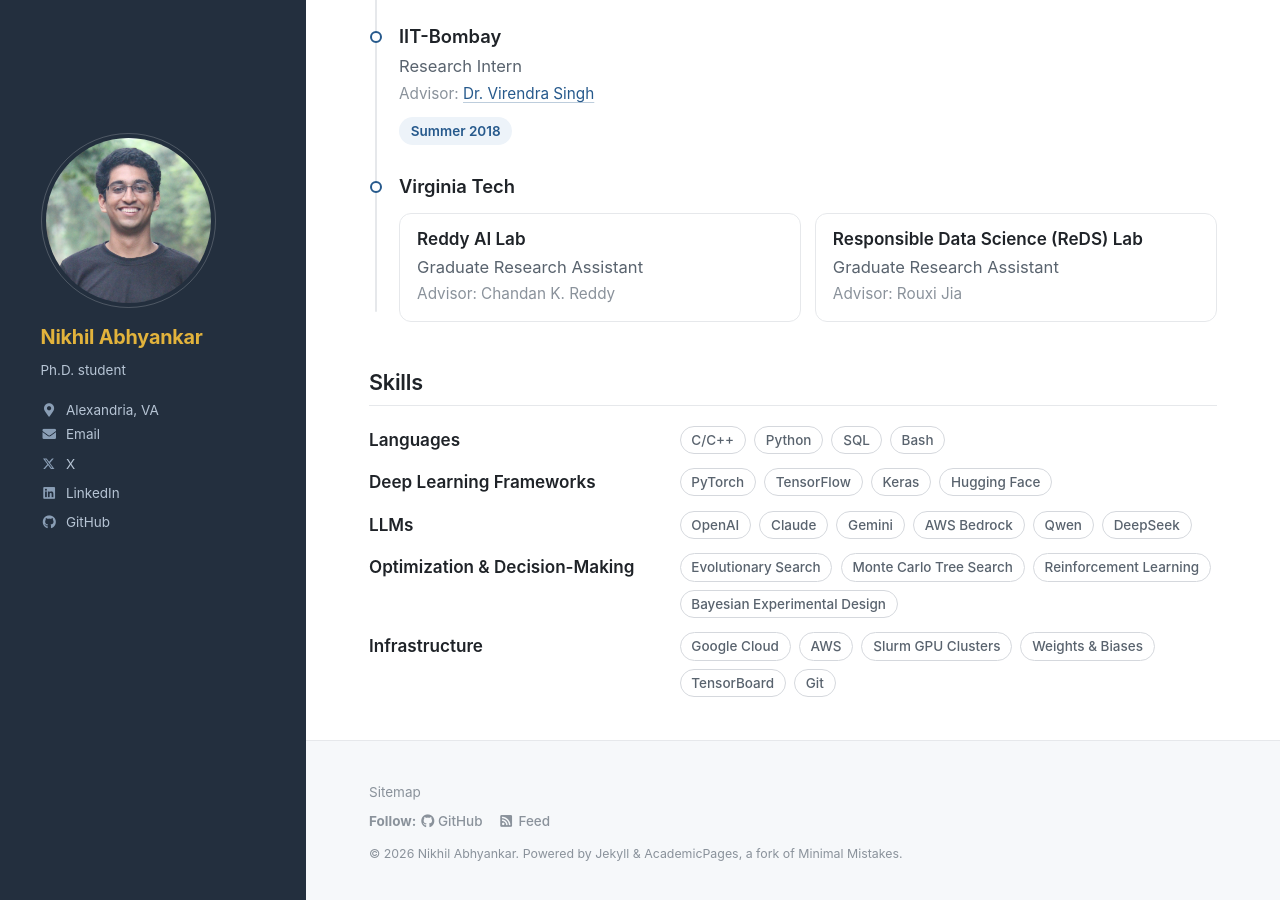
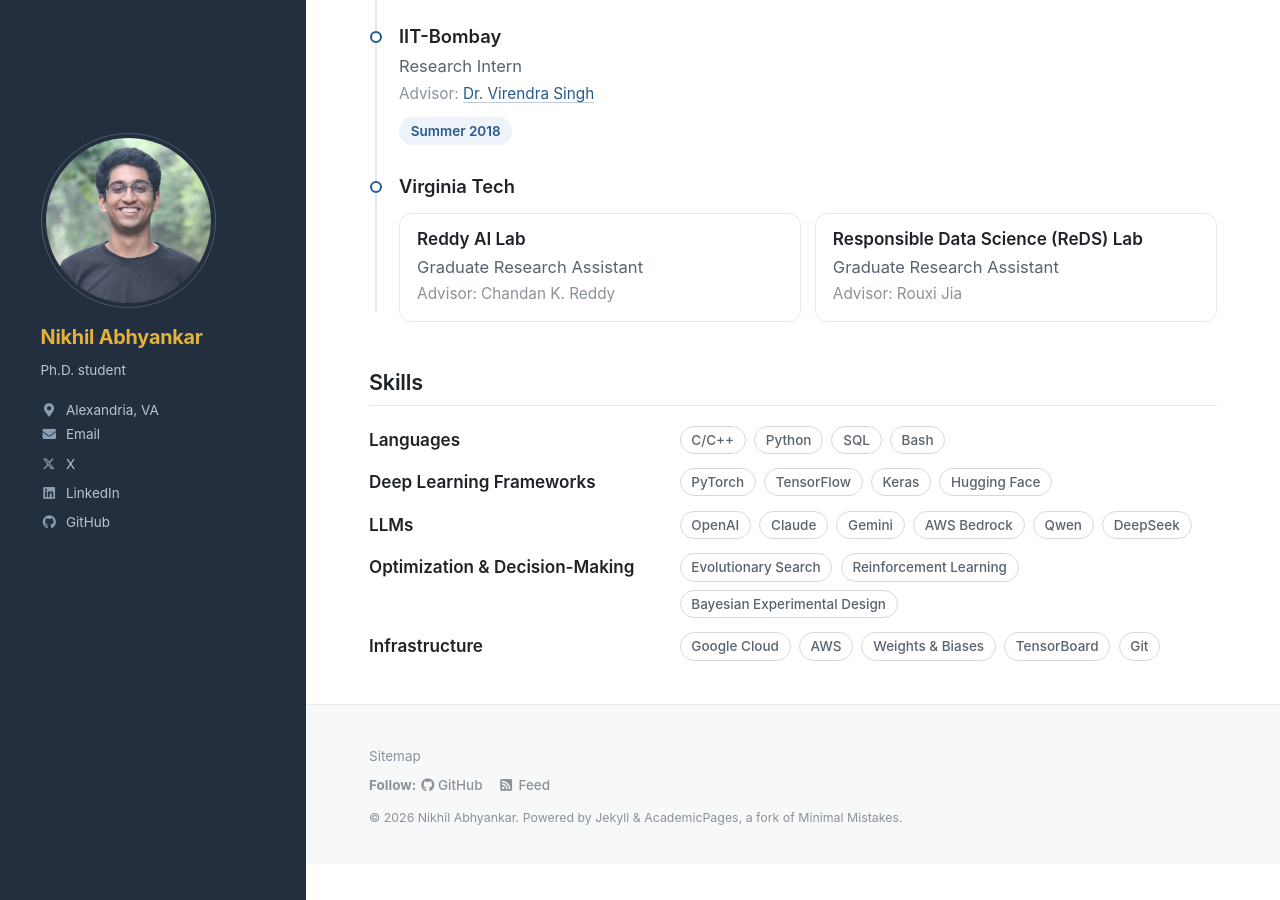
Before and after one commit to nikhilsab/nikhilsab.github.io, a Jekyll site: the page built from _pages/cv.md, in a window 1280 px wide and 900 px high, scrolled down 1009 px. Built offline with Jekyll 4.4.1, drawn with Linux system fonts in a browser that asks for light colours.

Commit message:
Add CIKM 2026 LASS workshop reviewing; trim CV skills
- Teaching: ACM CIKM 2026 Workshop LASS under Workshop Reviewer
- CV skills: drop Slurm GPU Clusters and Monte Carlo Tree Search

Co-Authored-By: Claude Opus 5.5 <noreply@anthropic.com>

```diff
--- a/_pages/cv.md
+++ b/_pages/cv.md
@@ -50,8 +50,8 @@ skills:
   - group: "LLMs"
     items: ["OpenAI", "Claude", "Gemini", "AWS Bedrock", "Qwen", "DeepSeek"]
   - group: "Optimization & Decision-Making"
-    items: ["Evolutionary Search", "Monte Carlo Tree Search", "Reinforcement Learning", "Bayesian Experimental Design"]
+    items: ["Evolutionary Search", "Reinforcement Learning", "Bayesian Experimental Design"]
   - group: "Infrastructure"
-    items: ["Google Cloud", "AWS", "Slurm GPU Clusters", "Weights & Biases", "TensorBoard", "Git"]
+    items: ["Google Cloud", "AWS", "Weights & Biases", "TensorBoard", "Git"]
 ---
 {% include cv.html %}
```
Also changed, not shown: _pages/teaching.md (+1 -1 lines).
